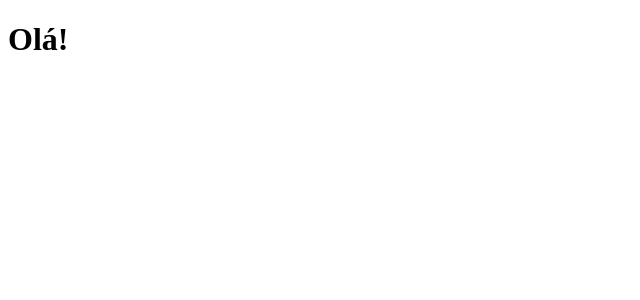
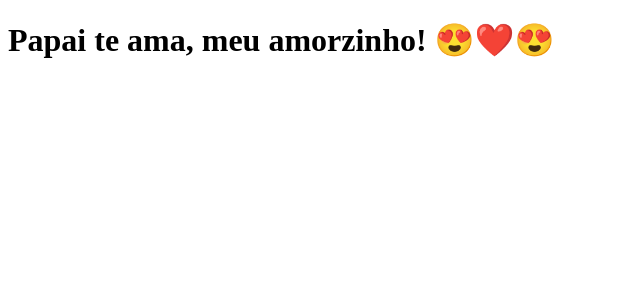
Before and after one commit to rmsilva1973/clone-tabnews, a Next.js app: page / in a window 1280 px wide. Shown: the top 300 px of the page, without its empty margins (0-640 px from the left). Built offline with nearby package versions, Linux system fonts and the light colour scheme.

Commit message:
Message to the light of my life

```diff
--- a/pages/index.js
+++ b/pages/index.js
@@ -1,5 +1,5 @@
 function Home() {
-  return <h1>Olá!</h1>;
+  return <h1>Papai te ama, meu amorzinho! 😍❤️😍</h1>;
 }
 
 export default Home;
```
